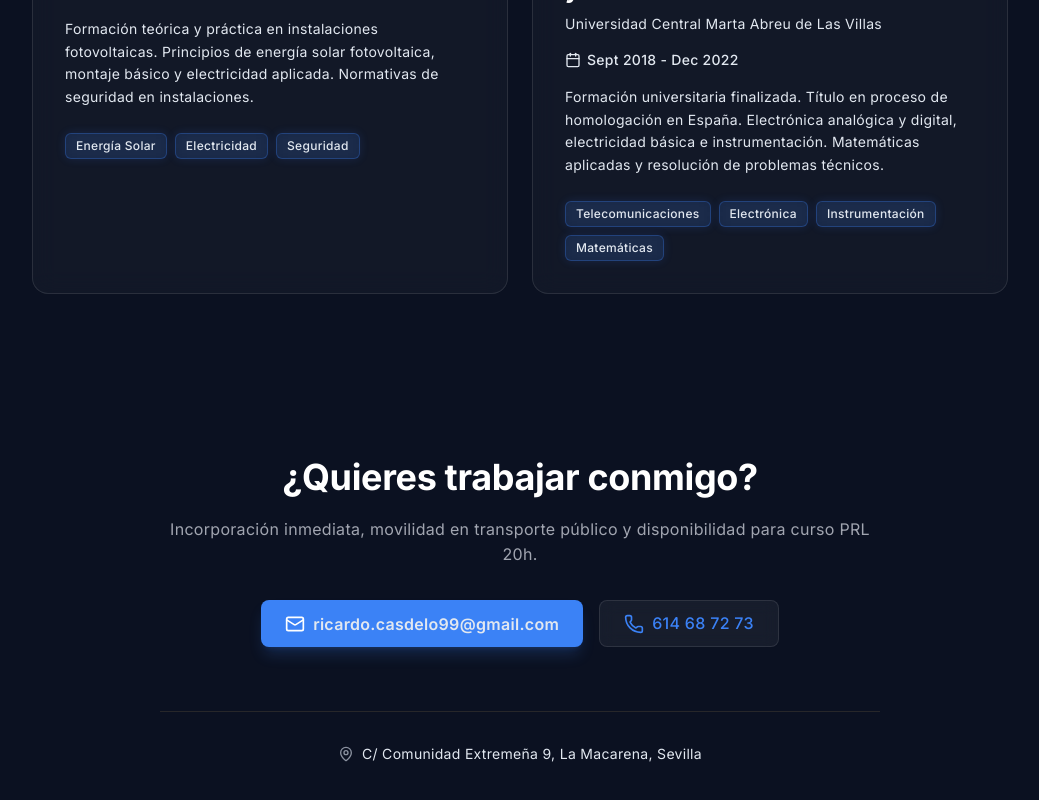
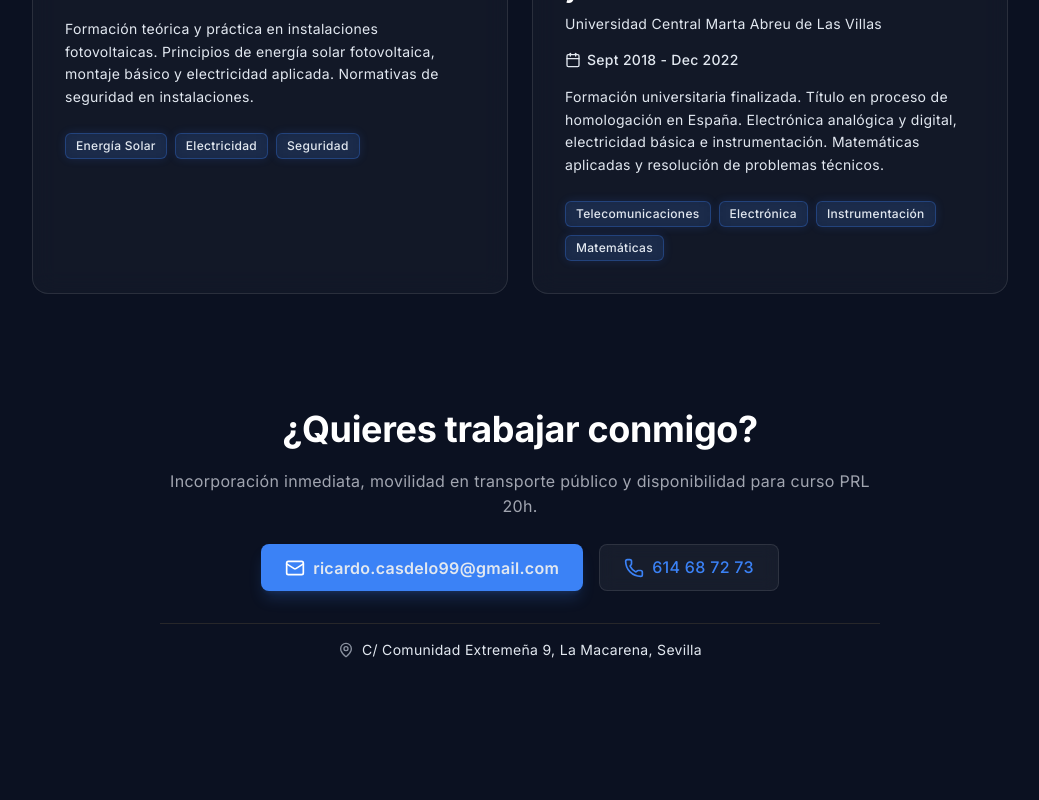
Before and after one commit to rickbyll/portfolio, a React (Vite) app: page / in a window 1280 px wide. Shown: the part 3414-4214 px from the top of the page, without its empty margins (120-1159 px from the left). Built offline with nearby package versions, Linux system fonts and the light colour scheme.

Commit message:
Reduce footer spacing - make contact section more compact

```diff
--- a/src/App.tsx
+++ b/src/App.tsx
@@ -726,7 +726,7 @@ export default function App() {
       </section>
 
       {/* Footer CTA */}
-      <section id="contacto" className="py-24 px-6 max-w-3xl mx-auto text-center">
+      <section id="contacto" className="py-12 px-6 max-w-3xl mx-auto text-center">
         <motion.div
           initial={{ opacity: 0 }}
           whileInView={{ opacity: 1 }}
@@ -736,11 +736,11 @@ export default function App() {
           <h2 className="text-3xl md:text-4xl font-bold mb-4">
             {footerInfo.title}
           </h2>
-          <p className="text-zinc-400 mb-8">
+          <p className="text-zinc-400 mb-6">
             {footerInfo.description}
           </p>
 
-          <div className="flex flex-wrap justify-center gap-4 mb-16">
+          <div className="flex flex-wrap justify-center gap-4 mb-8">
             <a
               href={`mailto:${contactInfo.email}`}
               className="inline-flex items-center gap-2 bg-brand hover:bg-brand-hover text-white px-6 py-2.5 rounded-lg font-medium transition-colors duration-200 shadow-lg shadow-brand/20 text-base"
@@ -757,7 +757,7 @@ export default function App() {
             </a>
           </div>
 
-          <div className="border-t border-zinc-800 pt-8 flex flex-col items-center gap-4">
+          <div className="border-t border-zinc-800 pt-4 flex flex-col items-center gap-4">
             <div className="flex items-center gap-2 text-sm text-zinc-500">
               <MapPin className="w-4 h-4" />
               <span>{contactInfo.location}</span>
```
Also changed, not shown: 4 other files (tests, documents, lock files or other folders).
